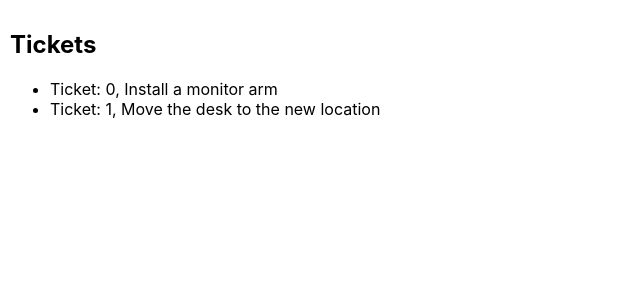
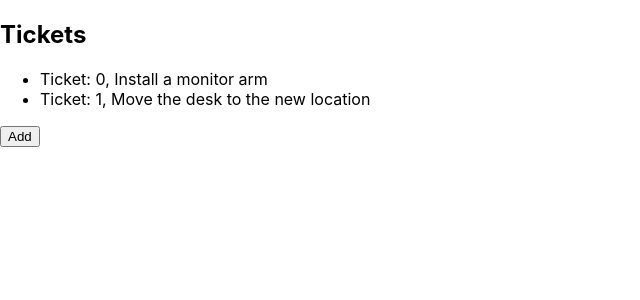
Before and after one commit to nonsense9/ticket-management-app, a React (Create React App) app: page / in a window 1280 px wide. Shown: the top 300 px of the page, without its empty margins (0-640 px from the left). Built offline with nearby package versions, Linux system fonts and the light colour scheme.

Commit message:
add status, tickets & details components

```diff
--- a/package.json
+++ b/package.json
@@ -12,7 +12,8 @@
     "@types/react-dom": "^16.9.8",
     "react": "^17.0.1",
     "react-dom": "^17.0.1",
-    "react-router": "^5.2.0",
+    "react-router": "^6.12.1",
+    "react-router-dom": "^6.12.1",
     "react-scripts": "^4.0.0",
     "rxjs": "^6.6.3",
     "typescript": "^4.0.3"
--- a/src/api/index.ts
+++ b/src/api/index.ts
@@ -1,5 +1,5 @@
-import { Observable, of, throwError } from "rxjs";
-import { delay, tap } from "rxjs/operators";
+import {Observable, of, throwError} from "rxjs";
+import {delay, tap} from "rxjs/operators";
 
 /**
  * This service acts as a mock back-end.
@@ -41,8 +41,8 @@ export class ApiService {
 
     // mock initial users
     private storedUsers: User[] = [
-    { id: 111, name: "Victor" },
-    { id: 222, name: "Ion" }
+        {id: 111, name: "Victor"},
+        {id: 222, name: "Ion"}
     ];
 
     private lastTicketId = 1;
@@ -53,7 +53,7 @@ export class ApiService {
             throw new Error(`Ticket (id=${id}) not found`);
         }
 
-    return { ...found };
+        return {...found};
     }
 
     private findUserById(id: number) {
@@ -62,13 +62,11 @@ export class ApiService {
             throw new Error(`User (id=${id}) not found`);
         }
 
-    return { ...user };
+        return {...user};
     }
 
     tickets() {
-    return of(this.storedTickets.map(ticket => ({ ...ticket }))).pipe(
-      delay(randomDelay())
-    );
+        return of(this.storedTickets.map(ticket => ({...ticket})));
     }
 
     ticket(id: number): Observable<Ticket> {
@@ -76,7 +74,7 @@ export class ApiService {
     }
 
     users() {
-    return of(this.storedUsers.map(user => ({ ...user }))).pipe(
+        return of(this.storedUsers.map(user => ({...user}))).pipe(
             delay(randomDelay())
         );
     }
@@ -85,7 +83,7 @@ export class ApiService {
         return of(this.findUserById(id)).pipe(delay(randomDelay()));
     }
 
-  newTicket(payload: { description: string }) {
+    newTicket(payload: {description: string}) {
         const newTicket: Ticket = {
             id: ++this.lastTicketId,
             description: payload.description,
@@ -93,10 +91,7 @@ export class ApiService {
             completed: false
         };
 
-    return of(newTicket).pipe(
-      delay(randomDelay()),
-      tap((ticket: Ticket) => this.storedTickets.push(ticket))
-    );
+        return this.storedTickets.push({...newTicket});
     }
 
     assign(ticketId: number, userId: number) {
--- a/src/app/app.tsx
+++ b/src/app/app.tsx
@@ -1,46 +1,23 @@
-import React, { useEffect, useState } from "react";
+import React from "react";
 import "./app.css";
-import { ApiService, Ticket } from "../api";
+import {Tickets} from "../components/Tickets";
+import {RouterProvider} from "react-router";
+import {createBrowserRouter} from "react-router-dom";
+import {TicketDetails} from "../components/TicketDetails";
 
-interface AppProps {
-  apiService: ApiService;
-}
+const router = createBrowserRouter([
+    {
+        path: '/',
+        element: <Tickets/>
+    },
+    {
+        path: ':id',
+        element: <TicketDetails/>
+    }
+])
 
-const App = ({ apiService }: AppProps) => {
-  const [tickets, setTickets] = useState([] as Ticket[]);
-
-  // The apiService returns observables, but you can convert to promises if
-  // that is easier to work with. It's up to you.
-  useEffect(() => {
-    const fetchData = async () => {
-      const result = await apiService.tickets().toPromise();
-      setTickets(result);
-    };
-    fetchData();
-
-    // Example of use observables directly
-    // const sub = apiService.tickets().subscribe(result => {
-    //   setTickets(result);
-    // });
-    // return () => sub.unsubscribe(); // clean up subscription
-  }, [apiService]);
-
-  return (
-    <div className="app">
-      <h2>Tickets</h2>
-      {tickets.length > 0 ? (
-        <ul>
-          {tickets.map(t => (
-            <li key={t.id}>
-              Ticket: {t.id}, {t.description}
-            </li>
-          ))}
-        </ul>
-      ) : (
-        <span>loading...</span>
-      )}
-    </div>
-  );
+const App = () => {
+    return <RouterProvider router={router}/>
 };
 
 export default App;
--- /dev/null
+++ b/src/components/Status.tsx
@@ -0,0 +1,3 @@
+export const Status = ({status}: {status: boolean}) => {
+  return <span>{status ? 'Completed': 'Uncompleted'}</span>
+}
--- /dev/null
+++ b/src/components/TicketDetails.tsx
@@ -0,0 +1,13 @@
+import {useLocation, useNavigate} from "react-router";
+import {Status} from "./Status";
+
+export const TicketDetails = () => {
+    const {state} = useLocation();
+    const navigate = useNavigate();
+    return <div>
+        <div><button onClick={() => navigate(-1)}>Back</button></div>
+        <div><h2>Ticket ID: {state.id}</h2></div>
+        <div><p>Description: {state.description}</p></div>
+        <div><p>Status: <Status status={state.status}/></p></div>
+    </div>
+}
--- /dev/null
+++ b/src/components/Tickets.tsx
@@ -0,0 +1,45 @@
+import React, {useEffect, useState} from "react";
+import {ApiService, Ticket} from "../api";
+import {useNavigate} from "react-router";
+
+const apiService = new ApiService();
+
+export const Tickets = () => {
+    const [tickets, setTickets] = useState([] as Ticket[]);
+    const navigate = useNavigate();
+    let r = (Math.random() + 1).toString(36).substring(7);
+    // The apiService returns observables, but you can convert to promises if
+    // that is easier to work with. It's up to you.
+    const updateState = () => {
+        const sub = apiService.tickets().subscribe(result => {
+            setTickets(result);
+        });
+        return () => sub.unsubscribe(); // clean up subscription
+    }
+    const addNewTicket = () => {
+        apiService.newTicket({description: r})
+        updateState();
+    }
+    useEffect(() => {
+        updateState();
+    }, [apiService]);
+
+    return <div>
+        <div>
+            <h2>Tickets</h2>
+            {tickets.length > 0 ? (
+                <ul>
+                    {tickets.map(t => (
+                        <li key={t.id} onClick={() => navigate(`/${t.id}`, {state: t})}>
+                            Ticket: {t.id}, {t.description}
+                        </li>
+                    ))}
+                </ul>
+            ) : (
+                <span>loading...</span>
+            )}</div>
+        <div>
+            <button onClick={addNewTicket}>Add</button>
+        </div>
+    </div>
+}
--- a/src/index.tsx
+++ b/src/index.tsx
@@ -1,14 +1,12 @@
 import React from "react";
 import ReactDOM from "react-dom";
-import { ApiService } from "./api";
 import "./index.css";
 import App from "./app/app";
 
-const apiService = new ApiService();
 
 ReactDOM.render(
-  <React.StrictMode>
-    <App apiService={apiService} />
-  </React.StrictMode>,
-  document.getElementById("root")
+    <React.StrictMode>
+        <App/>
+    </React.StrictMode>,
+    document.getElementById("root")
 );
--- a/tsconfig.json
+++ b/tsconfig.json
@@ -17,7 +17,8 @@
     "resolveJsonModule": true,
     "isolatedModules": true,
     "noEmit": true,
-    "jsx": "react"
+    "jsx": "react-jsx",
+    "noFallthroughCasesInSwitch": true
   },
   "include": [
     "src"
```
Lines whose indentation alone changed are shown as unchanged.
